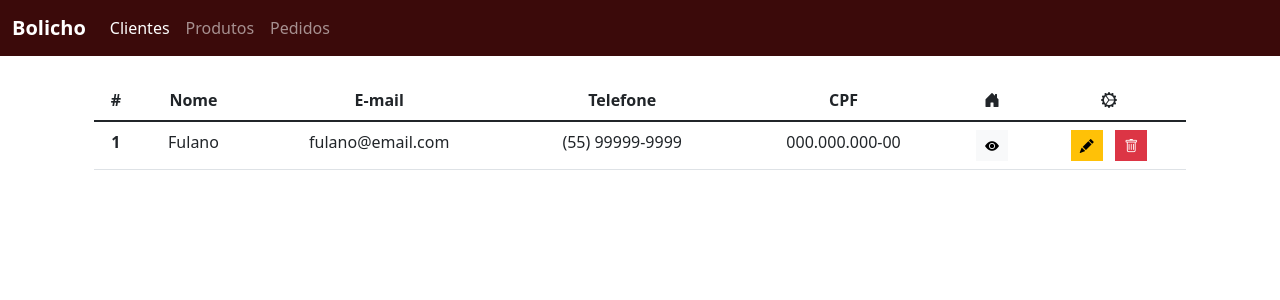
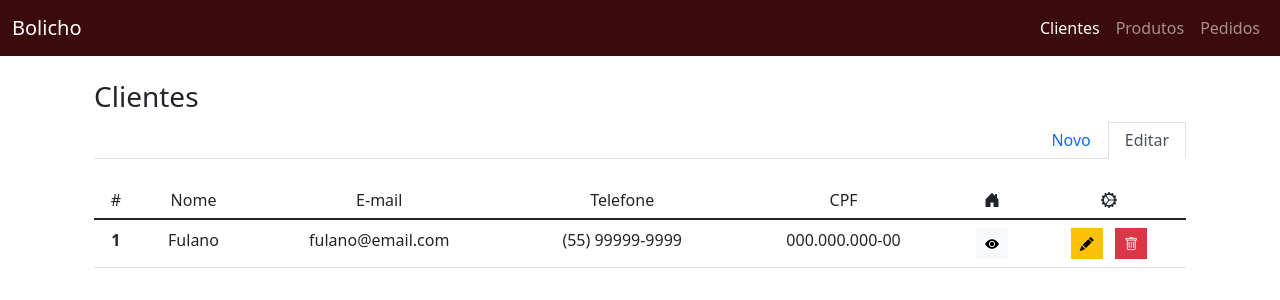
Before and after one commit to ericolivrib/bolicho-client, an Angular app: page /principal in a window 1280 px wide. Both pictures are taken after a click on the item "Clientes". Shown: the top 300 px of the page. Built offline with nearby package versions, Linux system fonts and the light colour scheme.

Commit message:
Estilização de componentes filhos

```diff
--- a/src/app/components/principal/clientes/clientes.component.css
+++ b/src/app/components/principal/clientes/clientes.component.css
@@ -0,0 +1,3 @@
+.active {
+   border-radius: 0;
+}
--- a/src/app/components/principal/clientes/clientes.component.html
+++ b/src/app/components/principal/clientes/clientes.component.html
@@ -1 +1,12 @@
+<h1 class="h3">Clientes</h1>
+
+<ul class="nav nav-tabs justify-content-end mb-4">
+   <li class="nav-item" routerLink="adicionar">
+      <a class="nav-link h6" routerLinkActive="active">Novo</a>
+   </li>
+   <li class="nav-item" routerLink="editar">
+      <a class="nav-link h6" routerLinkActive="active">Editar</a>
+   </li>
+</ul>
+
 <router-outlet></router-outlet>
--- a/src/app/components/principal/clientes/editar/editar-cliente.component.html
+++ b/src/app/components/principal/clientes/editar/editar-cliente.component.html
@@ -1,13 +1,13 @@
 <table class="table">
    <thead>
       <tr class="text-center">
-         <th scope="col">#</th>
-         <th scope="col">Nome</th>
-         <th scope="col">E-mail</th>
-         <th scope="col">Telefone</th>
-         <th scope="col">CPF</th>
-         <th scope="col"><i class="bi bi-house-door-fill"></i></th>
-         <th scope="col"><i class="bi bi-gear-wide-connected"></i></th>
+         <th scope="col" class="h6">#</th>
+         <th scope="col" class="h6">Nome</th>
+         <th scope="col" class="h6">E-mail</th>
+         <th scope="col" class="h6">Telefone</th>
+         <th scope="col" class="h6">CPF</th>
+         <th scope="col" class="h6"><i class="bi bi-house-door-fill"></i></th>
+         <th scope="col" class="h6"><i class="bi bi-gear-wide-connected"></i></th>
       </tr>
    </thead>
    <tbody>
@@ -42,30 +42,30 @@
          (click)="modalRef?.hide()"></button>
    </div>
    <div class="modal-body">
-      <table class="table table-striped table-bordered">
+      <table class="table">
          <tbody>
             <tr>
-               <th scope="row">CEP</th>
+               <th scope="row" class="h6">CEP</th>
                <td>{{ endereco.cep }}</td>
             </tr>
             <tr>
-               <th scope="row">Bairro</th>
+               <th scope="row" class="h6">Bairro</th>
                <td>{{ endereco.bairro }}</td>
             </tr>
             <tr>
-               <th scope="row">Rua</th>
+               <th scope="row" class="h6">Rua</th>
                <td>{{ endereco.logradouro }}</td>
             </tr>
             <tr>
-               <th scope="row">Número</th>
+               <th scope="row" class="h6">Número</th>
                <td>{{ endereco.numero }}</td>
             </tr>
             <tr>
-               <th scope="row">Complemento</th>
+               <th scope="row" class="h6">Complemento</th>
                <td>{{ endereco.complemento }}</td>
             </tr>
             <tr>
-               <th scope="row">Ponto de Referência</th>
+               <th scope="row" class="h6">Ponto de Referência</th>
                <td>{{ endereco.pontoReferencia }}</td>
             </tr>
          </tbody>
--- a/src/app/components/principal/pedidos/pedidos.component.css
+++ b/src/app/components/principal/pedidos/pedidos.component.css
@@ -0,0 +1,3 @@
+.active {
+   border-radius: 0;
+}
--- a/src/app/components/principal/pedidos/pedidos.component.html
+++ b/src/app/components/principal/pedidos/pedidos.component.html
@@ -1 +1,12 @@
+<h1 class="h3">Pedidos</h1>
+
+<ul class="nav nav-tabs justify-content-end mb-4">
+   <li class="nav-item" routerLink="adicionar">
+      <a class="nav-link h6" routerLinkActive="active">Novo</a>
+   </li>
+   <li class="nav-item" routerLink="visualizar">
+      <a class="nav-link h6" routerLinkActive="active">Visualizar</a>
+   </li>
+</ul>
+
 <router-outlet></router-outlet>
--- a/src/app/components/principal/pedidos/visualizar/visualizar-pedidos.component.html
+++ b/src/app/components/principal/pedidos/visualizar/visualizar-pedidos.component.html
@@ -1,15 +1,15 @@
-<table class="table table-bordered">
+<table class="table">
    <thead>
       <tr class="text-center">
-         <th scope="col">#</th>
-         <th scope="col">Código</th>
-         <th scope="col">Cliente</th>
-         <th scope="col">Itens</th>
-         <th scope="col">Data do pedido</th>
-         <th scope="col">Prazo de entrega</th>
-         <th scope="col">Total</th>
-         <th scope="col">Status</th>
-         <th scope="col">
+         <th scope="col" class="h6">#</th>
+         <th scope="col" class="h6">Código</th>
+         <th scope="col" class="h6">Cliente</th>
+         <th scope="col" class="h6">Itens</th>
+         <th scope="col" class="h6">Data do pedido</th>
+         <th scope="col" class="h6">Prazo de entrega</th>
+         <th scope="col" class="h6">Total</th>
+         <th scope="col" class="h6">Status</th>
+         <th scope="col" class="h6">
             <i class="bi bi-gear-wide-connected"></i>
          </th>
       </tr>
@@ -64,11 +64,11 @@
       <table class="table">
          <thead>
             <tr>
-               <th scope="col">#</th>
-               <th scope="col">Item</th>
-               <th scope="col">Quantidade</th>
-               <th scope="col">Valor</th>
-               <th scope="col">Data de validade</th>
+               <th scope="col" class="h6">#</th>
+               <th scope="col" class="h6">Item</th>
+               <th scope="col" class="h6">Quantidade</th>
+               <th scope="col" class="h6">Valor</th>
+               <th scope="col" class="h6">Data de validade</th>
             </tr>
          </thead>
          <tbody>
--- a/src/app/components/principal/produtos/editar/editar-produto.component.html
+++ b/src/app/components/principal/produtos/editar/editar-produto.component.html
@@ -1,11 +1,11 @@
 <table class="table">
    <thead>
       <tr class="text-center">
-         <th scope="col">#</th>
-         <th scope="col">Descrição</th>
-         <th scope="col">Preço unitário</th>
-         <th scope="col">Unidade de medida</th>
-         <th scope="col">Qtd. estoque</th>
+         <th scope="col" class="h6">#</th>
+         <th scope="col" class="h6">Descrição</th>
+         <th scope="col" class="h6">Preço unitário</th>
+         <th scope="col" class="h6">Unidade de medida</th>
+         <th scope="col" class="h6">Qtd. estoque</th>
          <th>
             <i class="bi bi-gear-wide-connected"></i>
          </th>
@@ -33,18 +33,6 @@
          </td>
       </tr>
    </tbody>
-   <tfoot>
-      <tr class="text-center">
-         <th scope="col">#</th>
-         <th scope="col">Descrição</th>
-         <th scope="col">Preço unitário</th>
-         <th scope="col">Unidade de medida</th>
-         <th scope="col">Qtd. estoque</th>
-         <th>
-            <i class="bi bi-gear-wide-connected"></i>
-         </th>
-      </tr>
-   </tfoot>
 </table>
 
 <!-- MODAL PARA EDITAR PRODUTO -->
--- a/src/app/components/principal/produtos/produtos.component.css
+++ b/src/app/components/principal/produtos/produtos.component.css
@@ -0,0 +1,3 @@
+.active {
+   border-radius: 0;
+}
--- a/src/app/components/principal/produtos/produtos.component.html
+++ b/src/app/components/principal/produtos/produtos.component.html
@@ -1 +1,12 @@
+<h1 class="h3">Produtos</h1>
+
+<ul class="nav nav-tabs justify-content-end mb-4">
+   <li class="nav-item" routerLink="adicionar">
+      <a class="nav-link h6" routerLinkActive="active">Novo</a>
+   </li>
+   <li class="nav-item" routerLink="editar">
+      <a class="nav-link h6" routerLinkActive="active">Editar</a>
+   </li>
+</ul>
+
 <router-outlet></router-outlet>
--- a/src/app/components/utils/menu-superior/menu-superior.component.html
+++ b/src/app/components/utils/menu-superior/menu-superior.component.html
@@ -1,11 +1,13 @@
 <nav class="navbar navbar-expand-lg navbar-dark mb-4">
    <div class="container-fluid">
-      <a routerLink="/principal" class="navbar-brand fw-bold">Bolicho</a>
+      <a routerLink="principal" class="navbar-brand mb-0 h1">Bolicho</a>
       <button class="navbar-toggler" type="button" data-bs-toggle="collapse" data-bs-target="#navbarNav"
          aria-controls="navbarNav" aria-expanded="false" aria-label="Toggle navigation">
          <span class="navbar-toggler-icon"></span>
       </button>
-      <div class="collapse navbar-collapse" id="navbarNav">
+
+      <div class="float-center">
+         <div class="collapse navbar-collapse " id="navbarNav">
             <ul class="navbar-nav">
                <li routerLink="clientes" class="nav-item" style="cursor: pointer;">
                   <a routerLinkActive="active" class="nav-link">Clientes</a>
@@ -19,4 +21,5 @@
             </ul>
          </div>
       </div>
+   </div>
 </nav>
```
Also changed, not shown: src/app/components/principal/clientes/adicionar/adicionar-cliente.component.html (+10 -10 lines). Lines whose indentation alone changed are shown as unchanged.
